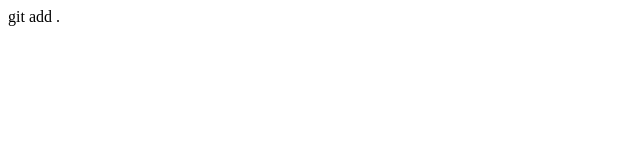
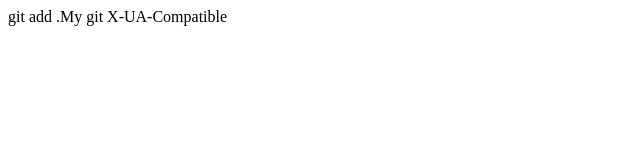
Before and after one commit to shahed06/my-fast-repo, a plain HTML site: page index.html in a window 1280 px wide. Shown: the whole page, without its empty margins (0-640 px from the left). Drawn offline with Linux system fonts and the light colour scheme.

Commit message:
I love U

```diff
--- a/index.html
+++ b/index.html
@@ -7,6 +7,7 @@
     <title>My First Git Repo</title>
 </head>
 <body>
-    git add .
+    git add .My git X-UA-Compatible
+
 </body>
 </html>
```
